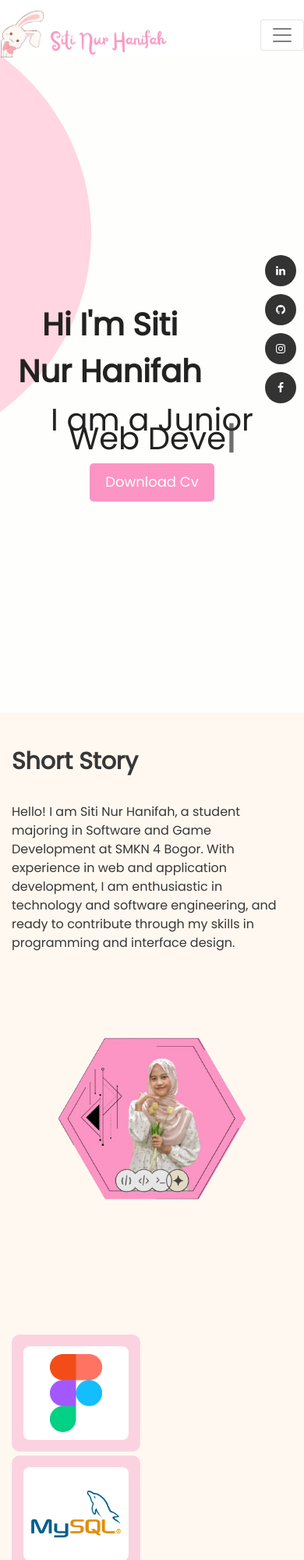
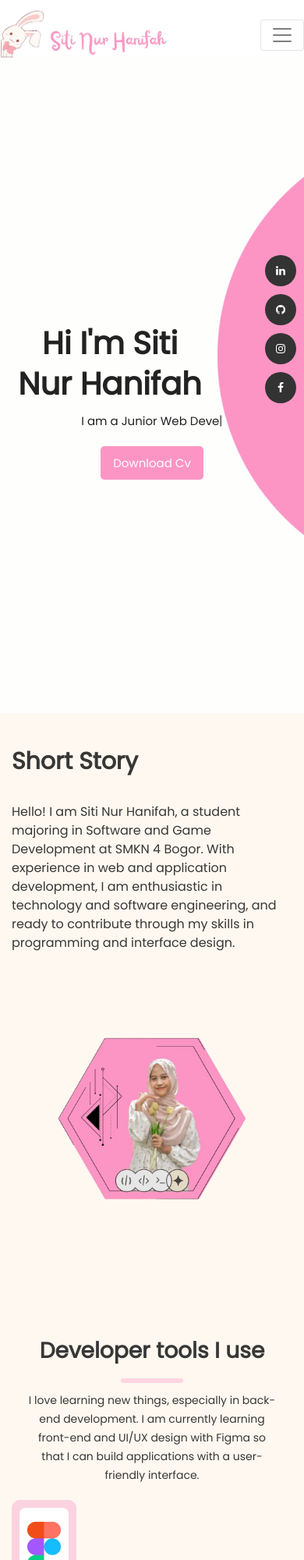
Before and after one commit to hnif4/myportofolio-v1.2, a plain HTML site: page index.html in a window 390 px wide. Shown: the top 2000 px of the page at 78% size. Drawn offline with nearby package versions, Linux system fonts and the light colour scheme; files whose address does not match are found by name.

Commit message:
first commit

```diff
--- a/css/style.css
+++ b/css/style.css
@@ -102,7 +102,7 @@ h4 a,
 h5 a,
 h6 a {
     color: #212121;
-    text-decoration: none!important;
+    text-decoration: none !important;
     opacity: 1
 }
 
@@ -255,7 +255,8 @@ button {
 }
 
 .navbar-logo {
-    height: 70px; /* Atur sesuai selera, misal 40px atau 60px */
+    height: 70px;
+    /* Atur sesuai selera, misal 40px atau 60px */
     width: auto;
     margin: 0;
     object-fit: contain;
@@ -297,16 +298,22 @@ button {
 
 
 .banner_taital {
-    width: 100%; /* Biar teks punya ruang penuh */
-    font-size: 60px;
+    width: 100%;
+    font-size: 40px;
     color: #222222;
     font-weight: bold;
-    margin-bottom: 10px; /* kasih jarak dikit ke bawah */
+    margin-bottom: 10px;
+    margin-top: 0; /* tambahkan ini */
+    padding: 0;    /* reset bawaan h3 */
+    text-align: center;
+    line-height: 1.3;
+    word-break: break-word;
 }
 
 .banner_text {
-    width: 100%; /* Penuh juga */
-    font-size: 40px;
+    width: 100%;
+    /* Penuh juga */
+    font-size: 20px;
     color: #222222;
     margin: 0px auto;
 }
@@ -321,11 +328,13 @@ button {
 .started_text {
     width: 100%;
     padding-top: 20px;
-    text-align: center; /* supaya link-nya di tengah */
+    text-align: center;
+    /* supaya link-nya di tengah */
 }
 
 .started_text a {
-    display: inline-block; /* ganti dari float biar bisa ditengah */
+    display: inline-block;
+    /* ganti dari float biar bisa ditengah */
     padding: 8px 20px;
     color: #ffffff;
     background-color: #fc95c4;
@@ -454,7 +463,8 @@ button {
 .tools_box {
     margin-bottom: 5px;
     padding: 15px;
-    background-color: #fbd3e0; /* warna bungkus luar */
+    background-color: #fbd3e0;
+    /* warna bungkus luar */
     border-radius: 10px;
     transition: background 0.3s ease;
 }
@@ -487,6 +497,7 @@ button {
     margin-top: 20px;
     font-size: 16px;
 }
+
 .quote_text span {
     font-weight: bold;
     color: #373736;
@@ -652,8 +663,10 @@ button {
     margin: 0 auto;
     background-color: #ffffff;
     box-shadow: 0px 0px 20px 10px #ededec;
-    padding: 50px 40px 40px 40px; /* sebelumnya 0px di bawah */
-    height: auto; /* biar box menyesuaikan isi */
+    padding: 50px 40px 40px 40px;
+    /* sebelumnya 0px di bawah */
+    height: auto;
+    /* biar box menyesuaikan isi */
 }
 
 
@@ -690,7 +703,8 @@ button {
 }
 
 .client_img img:hover {
-    transform: scale(1.05); /* efek hover sedikit membesar */
+    transform: scale(1.05);
+    /* efek hover sedikit membesar */
 }
 
 
@@ -755,14 +769,14 @@ button {
     max-width: 280px;
     background: #fff;
     border-radius: 12px;
-    box-shadow: 0 4px 12px rgba(0,0,0,0.1);
+    box-shadow: 0 4px 12px rgba(0, 0, 0, 0.1);
     padding: 15px;
     transition: transform 0.3s ease, box-shadow 0.3s ease;
 }
 
 .certificate_item:hover {
     transform: translateY(-8px);
-    box-shadow: 0 8px 20px rgba(0,0,0,0.2);
+    box-shadow: 0 8px 20px rgba(0, 0, 0, 0.2);
 }
 
 .certificate_item img {
@@ -897,6 +911,77 @@ button {
 
 
 @keyframes blink {
-    0%, 100% { opacity: 1; }
-    50% { opacity: 0; }
+
+    0%,
+    100% {
+        opacity: 1;
     }
+
+    50% {
+        opacity: 0;
+    }
+}
+
+@media (max-width: 768px) {
+    /* Banner */
+    .banner_taital {
+        font-size: 22px; /* biar tetap terbaca di layar kecil */
+      }
+
+    .banner_text {
+        font-size: 15px;
+        text-align: center;
+    }
+
+    .started_text a {
+        font-size: 15px;
+        padding: 8px 16px;
+    }
+
+    .banner_section {
+        padding: 60px 20px 40px 20px;
+        background-size: cover;
+        background-position: center;
+        background-repeat: no-repeat;
+    }
+
+    /* Tools */
+    .tools_taital {
+        font-size: 28px;
+        text-align: center;
+    }
+
+    .tools_taital::after {
+        left: 50%;
+        transform: translateX(-50%);
+    }
+
+    .tools_text {
+        font-size: 14px;
+        text-align: center;
+    }
+
+    /* Susun deskripsi di atas gambar pas di HP */
+    .tools_section .row.align-items-start {
+        flex-direction: column-reverse;
+        text-align: center;
+      }
+
+    .tools_section .col-md-6 {
+    width: 100%;
+  }
+
+    .tools_section .tools_box {
+        width: 50%;
+        padding: 10px;
+        box-sizing: border-box;
+    }
+
+    .tools_img {
+        height: 100px;
+    }
+
+    .tools_box {
+        margin-bottom: 15px;
+    }
+}
--- a/index.html
+++ b/index.html
@@ -67,7 +67,7 @@
          <div class="container">
             <div class="row justify-content-center text-center align-items-center min-vh-100">
                <div class="col-sm-10">
-                  <h1 class="banner_taital">Hi I'm Siti Nur Hanifah</h1>
+                  <h3 class="banner_taital">Hi I'm Siti Nur Hanifah</h3>
                   <p class="banner_text">
                      <span id="typing-text"></span><span class="cursor">|</span>
                   </p>
@@ -103,7 +103,7 @@
          <div class="container tools_section">
             <div class="row align-items-start">
                <!-- Kiri: Judul dan teks -->
-               <div class="col-md-6">
+               <div class="col-md-6 order-2 order-md-1">
                   <h1 class="tools_taital">Developer tools I use</h1>
                   <p class="tools_text">I love learning new things, especially in back-end development. I am currently
                      learning front-end and UI/UX design with Figma so that I can build applications with a
@@ -111,58 +111,58 @@
                </div>
 
                <!-- Kanan: Box tools -->
-               <div class="col-md-6">
+               <div class="col-md-6 order-1 order-md-2">
                   <div class="row g-4">
-                     <div class="col-lg-3 col-md-4 col-sm-6 col-6">
+                     <div class="col-6 col-sm-4 col-lg-3">
                         <div class="tools_box">
                            <div class="tools_img">
                               <img src="images/img-1.png" alt="Tool 1">
                            </div>
                         </div>
                      </div>
-                     <div class="col-lg-3 col-md-4 col-sm-6 col-6">
+                     <div class="col-6 col-sm-4 col-lg-3">
                         <div class="tools_box">
                            <div class="tools_img">
                               <img src="images/img-2.png" alt="Tool 2">
                            </div>
                         </div>
                      </div>
-                     <div class="col-lg-3 col-md-4 col-sm-6 col-6">
+                     <div class="col-6 col-sm-4 col-lg-3">
                         <div class="tools_box">
                            <div class="tools_img">
                               <img src="images/img-3.png" alt="Tool 2">
                            </div>
                         </div>
                      </div>
-                     <div class="col-lg-3 col-md-4 col-sm-6 col-6">
+                     <div class="col-6 col-sm-4 col-lg-3">
                         <div class="tools_box">
                            <div class="tools_img">
                               <img src="images/img-4.png" alt="Tool 2">
                            </div>
                         </div>
                      </div>
-                     <div class="col-lg-3 col-md-4 col-sm-6 col-6">
+                     <div class="col-6 col-sm-4 col-lg-3">
                         <div class="tools_box">
                            <div class="tools_img">
                               <img src="images/img-5.png" alt="Tool 2">
                            </div>
                         </div>
                      </div>
-                     <div class="col-lg-3 col-md-4 col-sm-6 col-6">
+                     <div class="col-6 col-sm-4 col-lg-3">
                         <div class="tools_box">
                            <div class="tools_img">
                               <img src="images/img-6.png" alt="Tool 2">
                            </div>
                         </div>
                      </div>
-                     <div class="col-lg-3 col-md-4 col-sm-6 col-6">
+                     <div class="col-6 col-sm-4 col-lg-3">
                         <div class="tools_box">
                            <div class="tools_img">
                               <img src="images/img-7.png" alt="Tool 2">
                            </div>
                         </div>
                      </div>
-                     <div class="col-lg-3 col-md-4 col-sm-6 col-6">
+                     <div class="col-6 col-sm-4 col-lg-3">
                         <div class="tools_box">
                            <div class="tools_img">
                               <img src="images/img-8.png" alt="Tool 2">
@@ -309,7 +309,7 @@
       <div class="container">
          <div class="row">
             <div class="col-md-12">
-               <h1 class="certificate_title">Sertifikat</h1>
+               <h1 class="certificate_title">Certificate</h1>
             </div>
          </div>
          <div class="certificate_grid">
```
Lines whose indentation alone changed are shown as unchanged.
